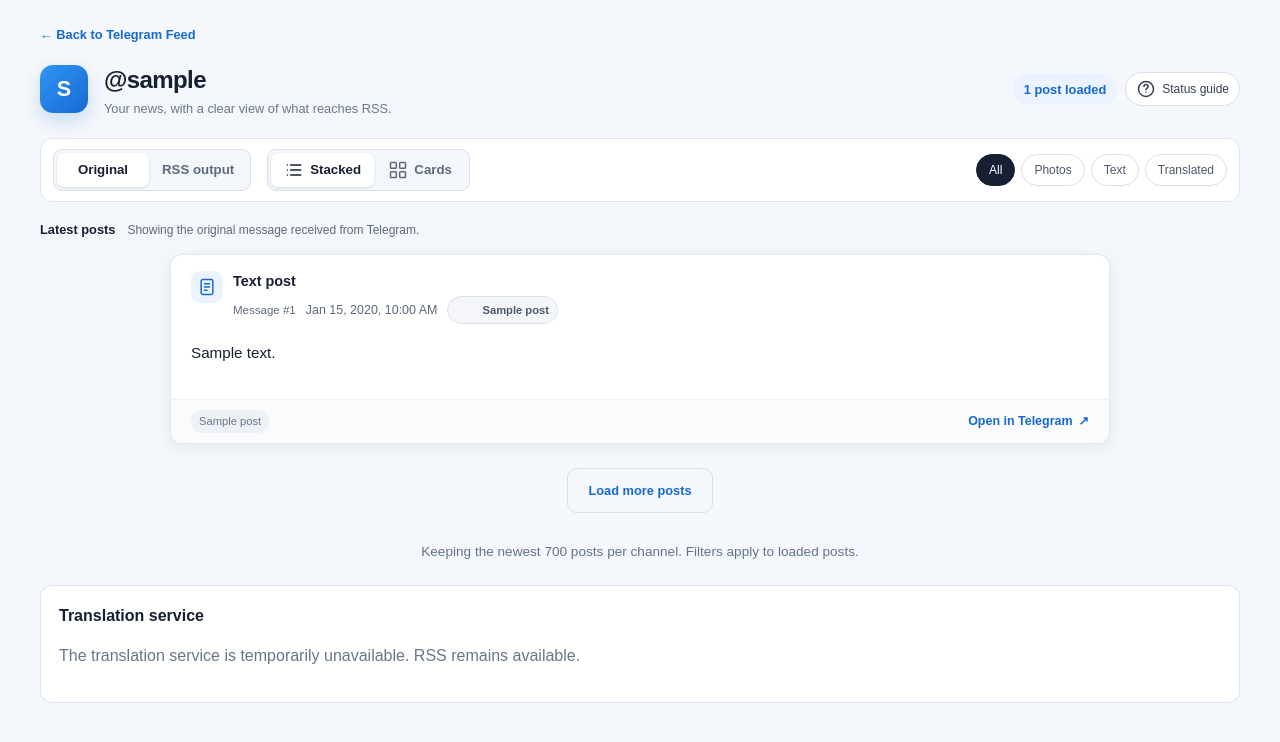
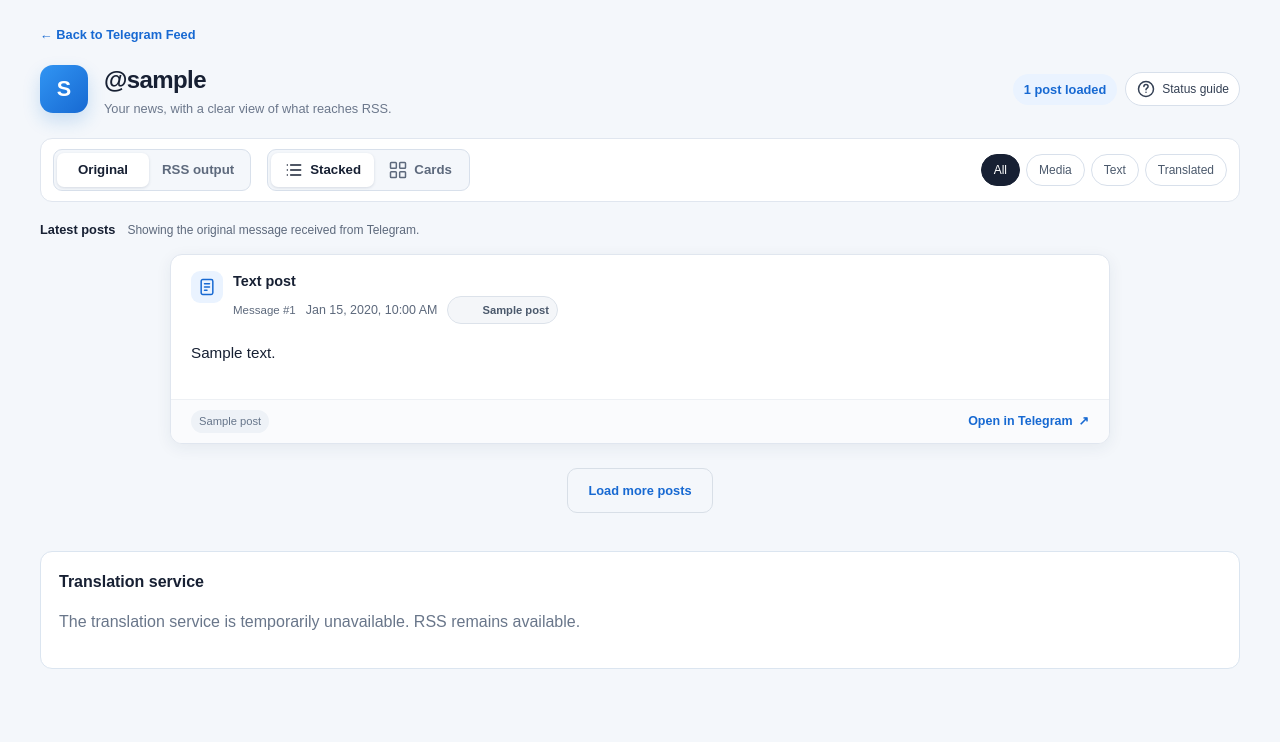
Before and after one commit to MohamdAlJawhari/telegram-feed-platform, a FastAPI app: template app/dashboard/templates/channel_posts.html in a window 1280 px wide. Shown: the top 742 px of the page. Run offline with FastAPI, Linux system fonts and the light colour scheme; the template is opened without the code that fills it: most values are stand-ins (such as "Sample title", 1, 10 or a date in 2020); data that the repository does not hold is empty; parts of the project's set-up code (start-up, migrations or seed data) failed here and were passed over.

Commit message:
feat: Update post filter from 'photo' to 'media' and remove retention note from UI

```diff
--- a/app/dashboard/static/css/channel_posts.css
+++ b/app/dashboard/static/css/channel_posts.css
@@ -544,4 +544,4 @@ button:focus-visible, summary:focus-visible, a:focus-visible, [tabindex="0"]:foc
 #load-more-posts { padding: 12px 20px; border: 1px solid #d8dfe7; border-radius: 10px; }
 #load-more-posts[aria-disabled="true"] { opacity: .6; cursor: wait; }
 #load-more-posts[hidden] { display: none; }
-.retention-note, #post-load-status { color: #64748b; font-size: .85rem; text-align: center; }
+#post-load-status { color: #64748b; font-size: .85rem; text-align: center; }
--- a/app/dashboard/static/js/channel_posts.js
+++ b/app/dashboard/static/js/channel_posts.js
@@ -63,7 +63,7 @@
             const translated = card.querySelector('.translation-status').dataset.status === 'completed';
             card.hidden = !(activeFilter === 'all' ||
                 (activeFilter === 'translated' && translated) ||
-                (activeFilter === 'photo' && type === 'photo') ||
+                (activeFilter === 'media' && ['photo', 'video', 'document', 'audio', 'voice'].includes(type)) ||
                 (activeFilter === 'text' && (!type || type === 'text')));
             if (!card.hidden) visible++;
         });
--- a/app/dashboard/templates/channel_posts.html
+++ b/app/dashboard/templates/channel_posts.html
@@ -48,7 +48,7 @@
             </div>
             <div class="post-filters" role="group" aria-label="Filter posts">
                 <button type="button" class="post-filter is-selected" data-filter="all" aria-pressed="true">All</button>
-                <button type="button" class="post-filter" data-filter="photo" aria-pressed="false">Photos</button>
+                <button type="button" class="post-filter" data-filter="media" aria-pressed="false">Media</button>
                 <button type="button" class="post-filter" data-filter="text" aria-pressed="false">Text</button>
                 <button type="button" class="post-filter" data-filter="translated" aria-pressed="false">Translated</button>
             </div>
@@ -146,7 +146,6 @@
         <p class="load-more-container"><a id="load-more-posts" class="back-link" href="{{ next_url }}">Load more posts</a></p>
         {% endif %}
         <p id="post-load-status" role="status" aria-live="polite"></p>
-        {% if not demo %}<p class="retention-note">Keeping the newest 700 posts per channel. Filters apply to loaded posts.</p>{% endif %}
         <p class="filter-empty" role="status" hidden>No posts match this filter.</p>
         <p id="post-output-refresh-status" role="status" aria-live="polite"></p>
         {% if not demo %}
```
Also changed, not shown: tests/test_post_presentation.py (+1 -1 lines).
